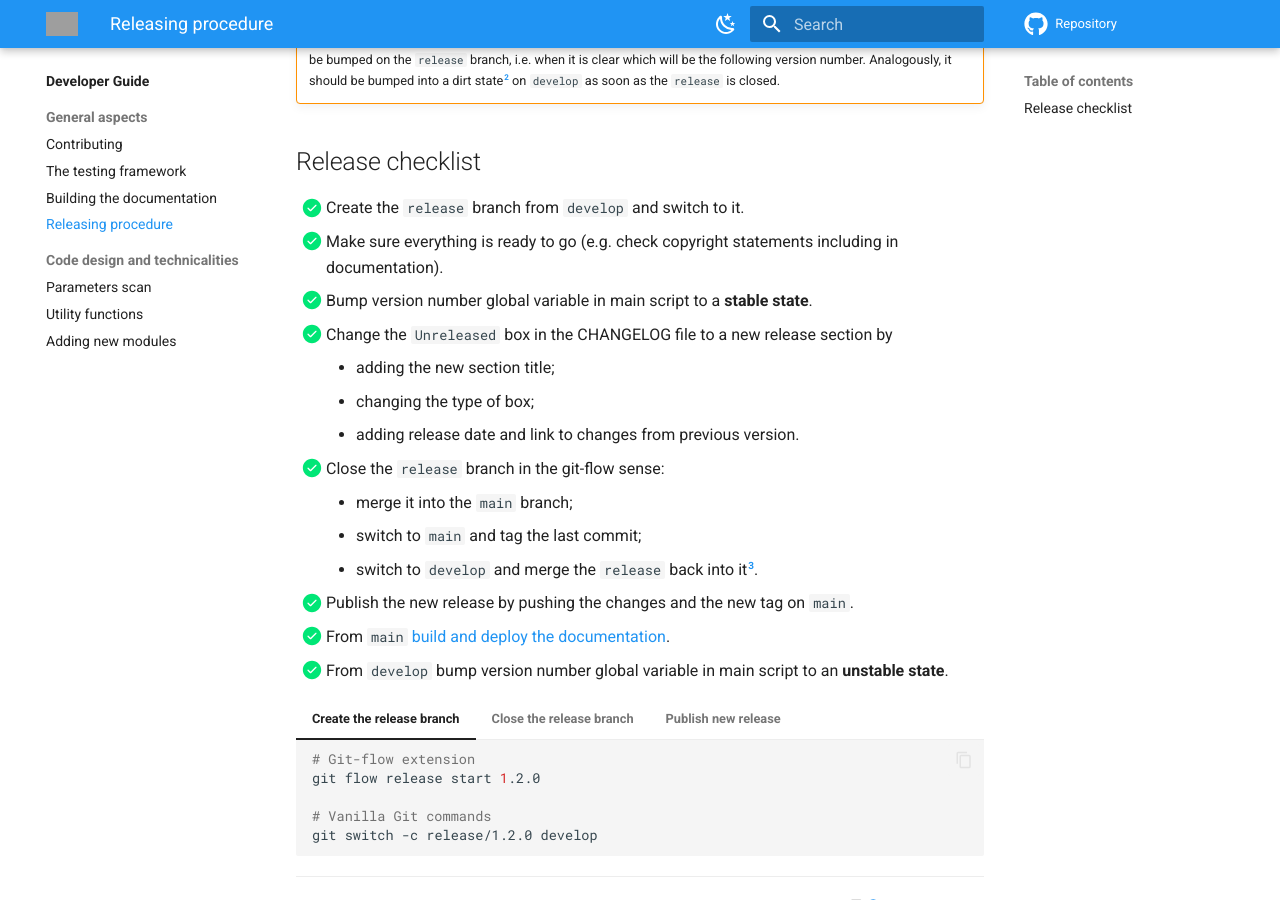
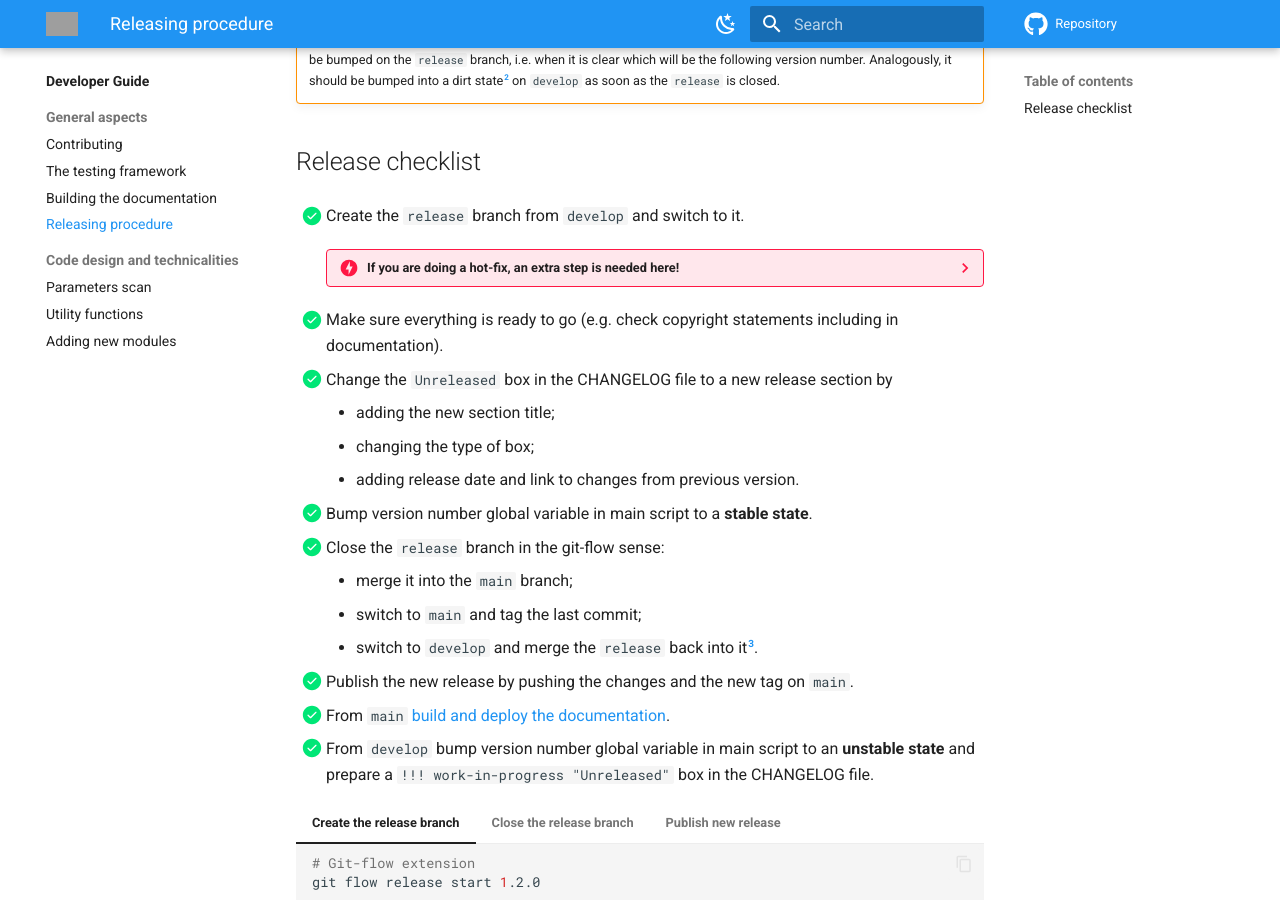
Before and after one commit to smash-transport/smash-vhlle-hybrid, an MkDocs documentation site: the page built from docs/developer/release_procedure.md, in a window 1280 px wide and 900 px high, scrolled down 622 px. Built offline with MkDocs 1.6.1 and Material for MkDocs 9.7.7, drawn with Linux system fonts in a browser that asks for light colours; comment, search, counter and statistics services are not loaded; the version menu is left out; grey boxes are pictures that could not be loaded.

````diff
--- a/docs/developer/release_procedure.md
+++ b/docs/developer/release_procedure.md
@@ -28,19 +28,25 @@
 ## Release checklist
 
 - [x] Create the `release` branch from `develop` and switch to it.
+
+    ??? danger "If you are doing a hot-fix, an extra step is needed here!"
+        For hot-fixes, you will branch off `main` and the repository will be in a stable state.
+        Hence, you need to immediately bump the version to the hot-fix one adding e.g. a `-start` suffix.
+        Before closing the branch you will remove such a suffix.
+
 - [x] Make sure everything is ready to go (e.g. check copyright statements including in documentation).
-- [x] Bump version number global variable in main script to a **stable state**.
 - [x] Change the `Unreleased` box in the CHANGELOG file to a new release section by
       - adding the new section title;
       - changing the type of box;
       - adding release date and link to changes from previous version.
+- [x] Bump version number global variable in main script to a **stable state**.
 - [x] Close the `release` branch in the git-flow sense:
       - merge it into the `main` branch;
       - switch to `main` and tag the last commit;
       - switch to `develop` and merge the `release` back into it[^3].
 - [x] Publish the new release by pushing the changes and the new tag on `main`.
 - [x] From `main` [build and deploy the documentation](building_docs.md).
-- [x] From `develop` bump version number global variable in main script to an **unstable state**.
+- [x] From `develop` bump version number global variable in main script to an **unstable state** and prepare a `!!! work-in-progress "Unreleased"` box in the CHANGELOG file.
 
 === "Create the release branch"
     ```bash
````
